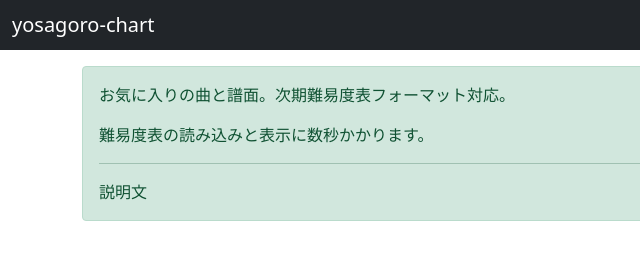
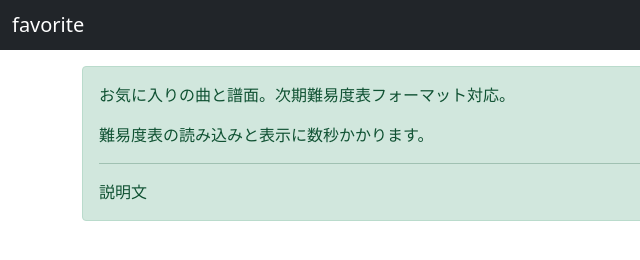
Before and after one commit to 1834356/favorite, a plain HTML site: page index.html in a window 1280 px wide. Shown: the full height of the page, 0-640 px from the left. Drawn offline with nearby package versions, Linux system fonts and the light colour scheme; no server answers.

Commit message:
Update index.html

```diff
--- a/index.html
+++ b/index.html
@@ -19,7 +19,7 @@
     <header class="mb-3">
         <nav class="navbar navbar-dark bg-dark">
             <div class="container-fluid">
-                <span class="navbar-brand mb-0 h1">yosagoro-chart</span>
+                <span class="navbar-brand mb-0 h1">favorite</span>
             </div>
         </nav>
     </header>
```
